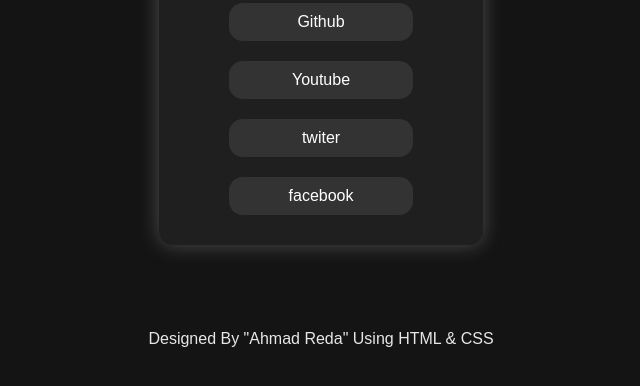
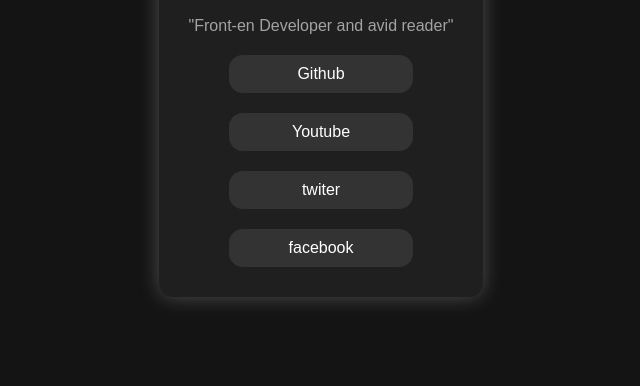
Before and after one commit to ahmed-reda-0/personal-card, a plain HTML site: page index.html in a window 1280 px wide. Shown: the part 368-754 px from the top of the page, without its empty margins (319-959 px from the left). Drawn offline with Linux system fonts and the light colour scheme.

Commit message:
Update index.html

```diff
--- a/index.html
+++ b/index.html
@@ -23,8 +23,5 @@
         <li><a href="#">facebook</a></li>
       </ul>
     </div>
-    <footer>
-      <p>Designed By "Ahmad Reda" Using HTML & CSS</p>
-    </footer>
   </body>
 </html>
```
